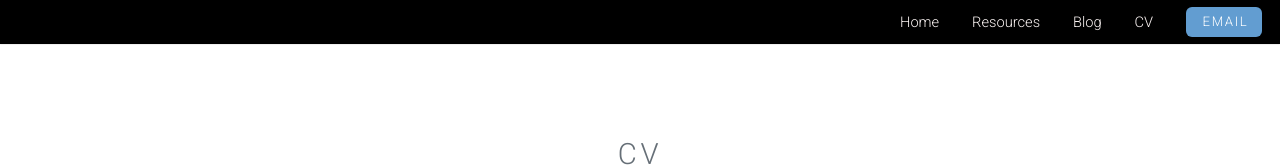
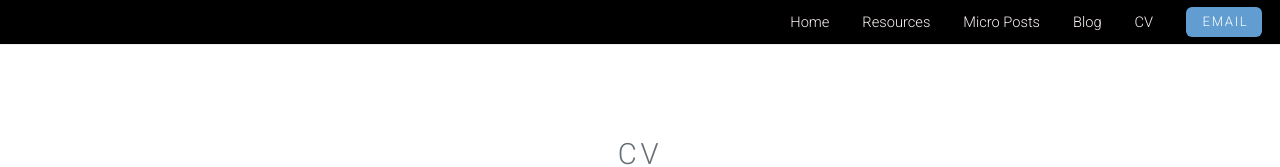
Before and after one commit to alexashland/alexashland, a plain HTML site: page no-sidebar.html in a window 1280 px wide. Shown: the top 167 px of the page. Drawn offline with Linux system fonts and the light colour scheme.

Commit message:
added navbar link

```diff
--- a/no-sidebar.html
+++ b/no-sidebar.html
@@ -29,6 +29,7 @@
 				<ul>
 					<li><a href="index.html">Home</a></li>
 					<li><a href="left-sidebar.html">Resources</a></li>
+					<li><a href="left-sidebar.html">Micro Posts</a></li>
 					<li><a href="right-sidebar.html">Blog</a></li>
 					<li><a href="no-sidebar.html">CV</a></li>
 					<li><a href="mailto:alexander-ashland@uiowa.edu" class="button special">Email</a></li>
```
Also changed, not shown: index.html (+1 -0 lines), left-sidebar.html (+1 -0 lines), right-sidebar.html (+1 -0 lines).
